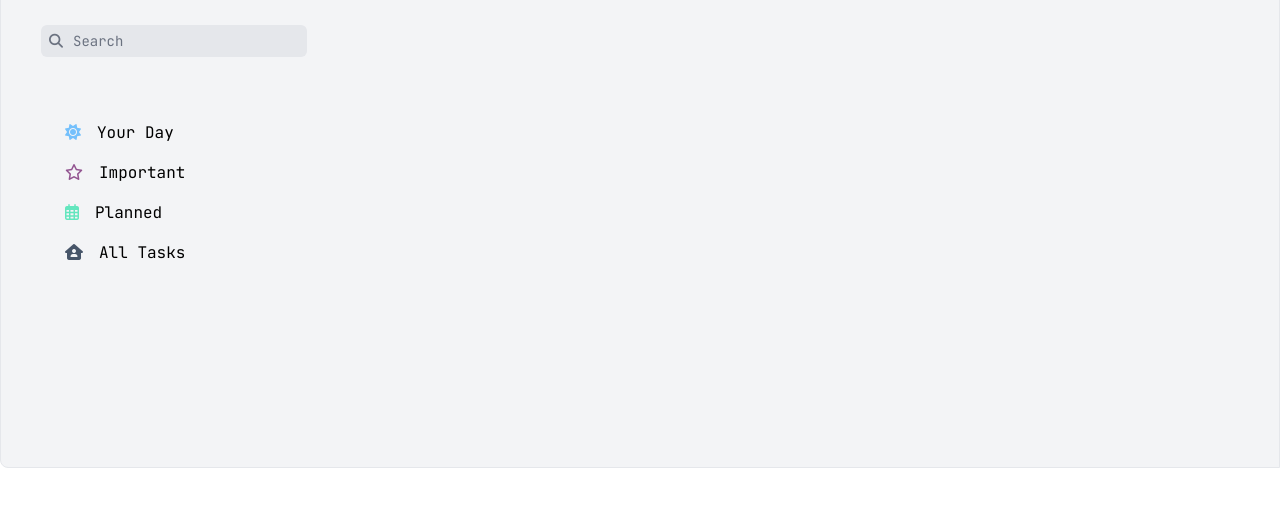
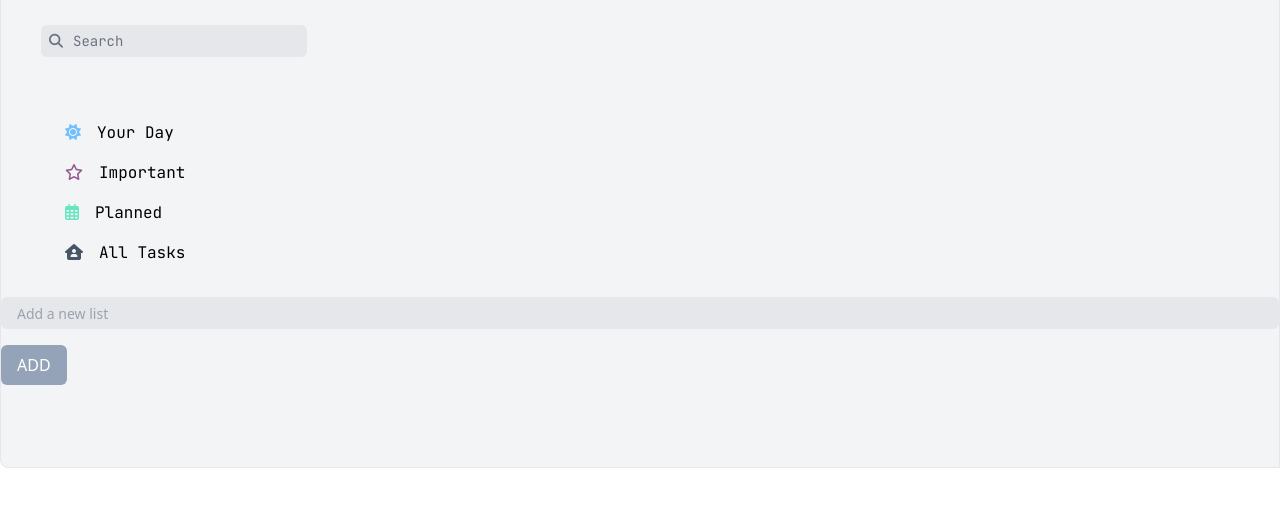
Before and after one commit to Marius-Diran/To-Do-List, a website: page index.html in a window 1280 px wide. Shown: the part 292-798 px from the top of the page. Drawn offline with Linux system fonts and the light colour scheme.

Commit message:
Done with features

```diff
--- a/index.html
+++ b/index.html
@@ -19,6 +19,13 @@
         <ul class="list" data-lists>
 
         </ul>
+
+
+        <form>
+            <input type="text" placeholder="Add a new list" class="w-full h-[4vh] my-4 px-4 text-gray-800 rounded-md text-sm bg-gray-200 outline-none add-list list-input">
+          <button id="add-list-button" class="bg-slate-400 text-white px-4 py-2 rounded-md hover:bg-slate-600">ADD</button>
+        </form>
+
       </div>
 
       <div class="flex-auto w-[75%] border border-solid h-[90vh] my-10 rounded-tr-lg rounded-br-lg bg-slate-100 main-panel overflow-y-auto" data-list-display-container>
--- a/to-do.js
+++ b/to-do.js
@@ -28,7 +28,7 @@ try {
     {name: 'Your Day'},
     {name: 'Important'},
     {name: 'Planned'},
-    {name: 'All Tasks'}
+    {name: 'All Tasks'},
   ];
 }
 
@@ -50,7 +50,7 @@ function renderList() {
     'Your Day': 'fa-solid fa-sun',
     'Important': 'fa-regular fa-star',
     'Planned': 'fa-regular fa-calendar-alt',
-    'All Tasks': 'fa-solid fa-house-user',
+    'All Tasks': 'fa-solid fa-house-user'
   };
 
   // list icons style
```
Also changed, not shown: output.css.
